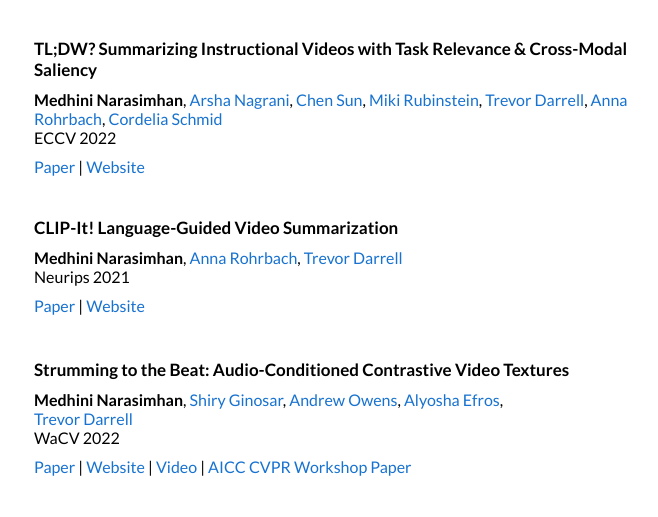
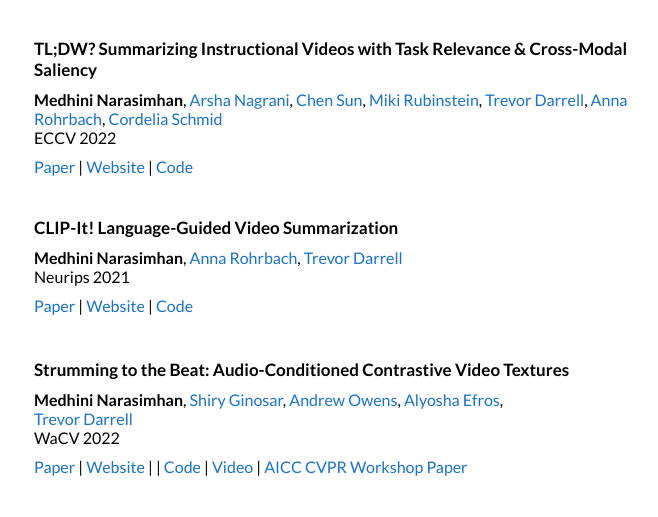
Before and after one commit to medhini/github.io, a plain HTML site: page index.html in a window 1280 px wide. Shown: the part 543-1060 px from the top of the page, 438-1096 px from the left. Drawn offline with Linux system fonts and the light colour scheme.

Commit message:
Add code links

```diff
--- a/index.html
+++ b/index.html
@@ -138,7 +138,7 @@
               <br>
               ECCV 2022
               <div style="height:10px;font-size:1px;">&nbsp;</div>
-              <a href="https://arxiv.org/abs/2208.06773.pdf">Paper</a> | <a href="https://medhini.github.io/ivsum/">Website</a>
+              <a href="https://arxiv.org/abs/2208.06773.pdf">Paper</a> | <a href="https://medhini.github.io/ivsum/">Website</a> | <a href="https://github.com/medhini/Instructional-Video-Summarization">Code</a>
             </td>
           </tr>
           <tr>
@@ -155,7 +155,7 @@
               <br>
               Neurips 2021
               <div style="height:10px;font-size:1px;">&nbsp;</div>
-              <a href="https://arxiv.org/pdf/2107.00650.pdf">Paper</a> | <a href="https://medhini.github.io/clip_it/">Website</a>
+              <a href="https://arxiv.org/pdf/2107.00650.pdf">Paper</a> | <a href="https://medhini.github.io/clip_it/">Website</a> | <a href="https://github.com/medhini/clip_it">Code</a>
             </td>
           </tr>
           <tr>
@@ -179,6 +179,7 @@
               <div style="height:10px;font-size:1px;">&nbsp;</div>
               <a href="https://arxiv.org/pdf/2104.02687.pdf">Paper</a> |
               <a href="https://medhini.github.io/audio_video_textures/">Website</a> |
+              | <a href="https://github.com/medhini/audio-video-textures">Code</a> |
               <a href="https://youtu.be/JCuEbSF4kxU">Video</a> |
               <a href="files/aicc_workshop_avt.pdf">AICC CVPR Workshop Paper</a>
             </td>
```
